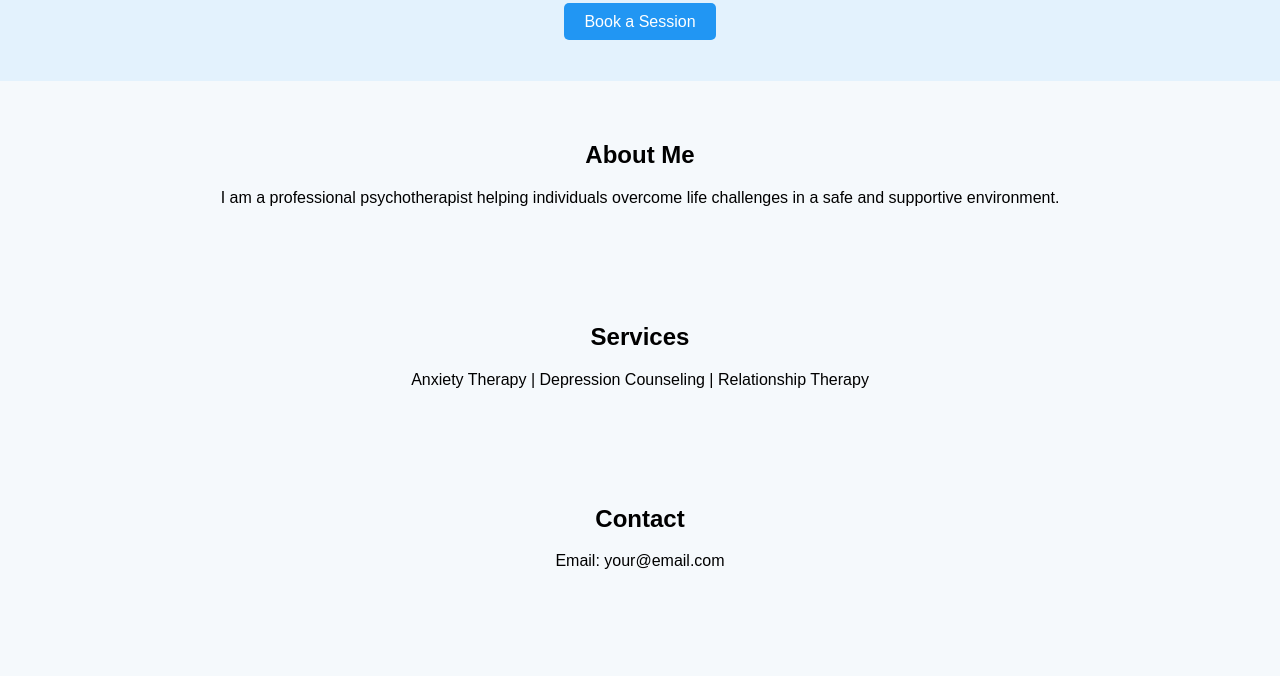
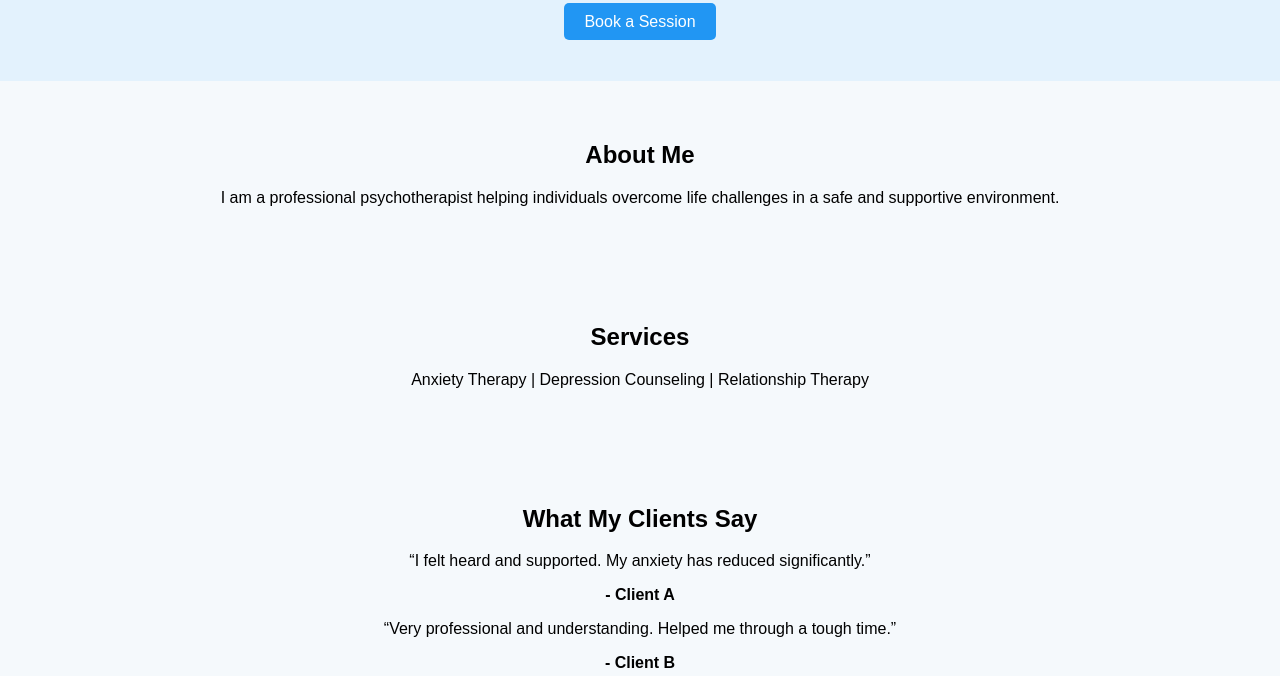
Before and after one commit to ShubhamSurve21/simransurve.github.io, a plain HTML site: page index.html in a window 1280 px wide. Shown: the part 124-800 px from the top of the page. Drawn offline with Linux system fonts and the light colour scheme.

Commit message:
Add client testimonials section to index.html

```diff
--- a/index.html
+++ b/index.html
@@ -29,6 +29,17 @@
   <h2>Services</h2>
   <p>Anxiety Therapy | Depression Counseling | Relationship Therapy</p>
 </section>
+  <section>
+  <h2>What My Clients Say</h2>
+
+  <p>“I felt heard and supported. My anxiety has reduced significantly.”</p>
+  <p><strong>- Client A</strong></p>
+
+  <p>“Very professional and understanding. Helped me through a tough time.”</p>
+  <p><strong>- Client B</strong></p>
+
+</section>
+
 
 <section>
   <h2>Contact</h2>
```
